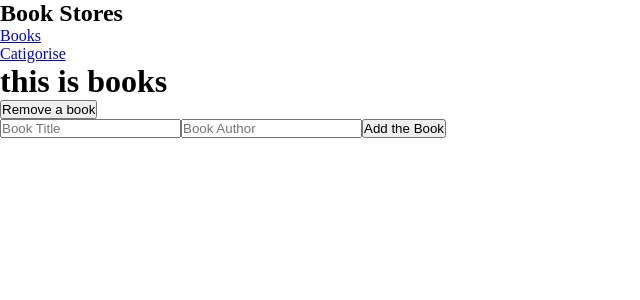
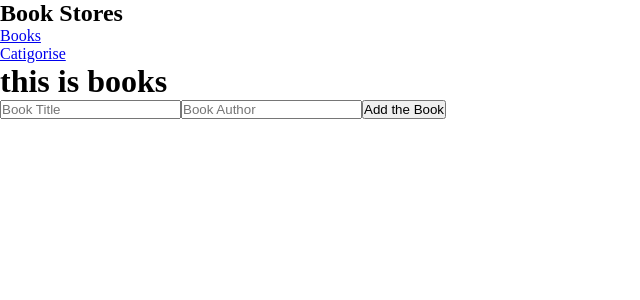
Before and after one commit to AlaaAlsalem/bookstore, a React (Create React App) app: page / in a window 1280 px wide. Shown: the top 300 px of the page, without its empty margins (0-640 px from the left). Built offline with nearby package versions, Linux system fonts and the light colour scheme.

Commit message:
Fix eslint errors

```diff
--- a/src/components/Books.js
+++ b/src/components/Books.js
@@ -1,7 +1,6 @@
 const Books = () => (
   <div>
     <h1> this is books</h1>
-    <button type="button">Remove a book</button>
     <section className="book_list" />
   </div>
 );
--- a/src/components/book.js
+++ b/src/components/book.js
@@ -1,6 +1,3 @@
-const book = () => {
-    return     <button type="button">Remove a book</button>
-
-}
+const book = () => <button type="button">Remove a book</button>;
 
 export default book;
```
